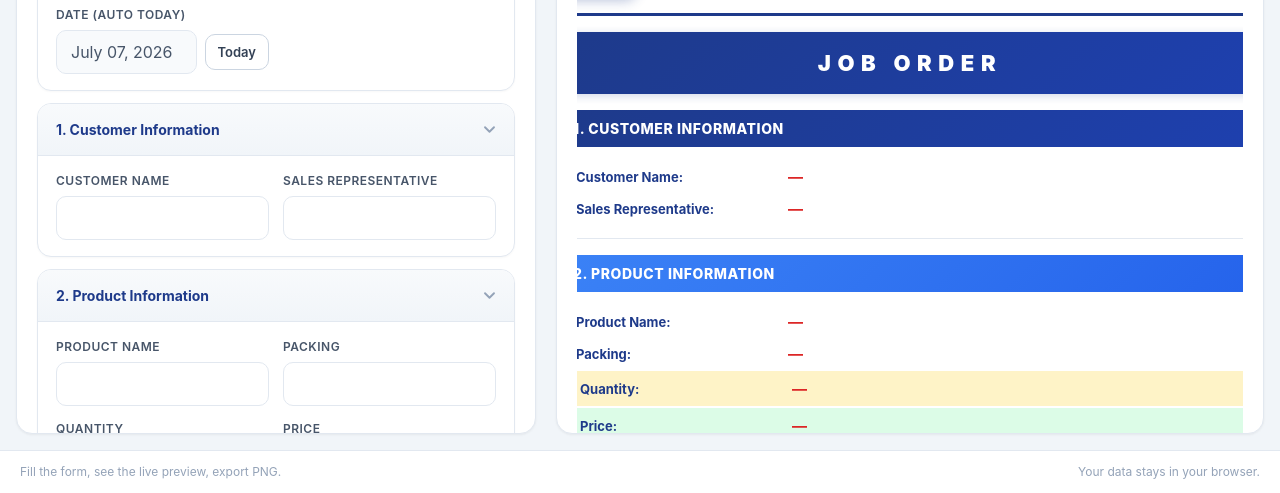
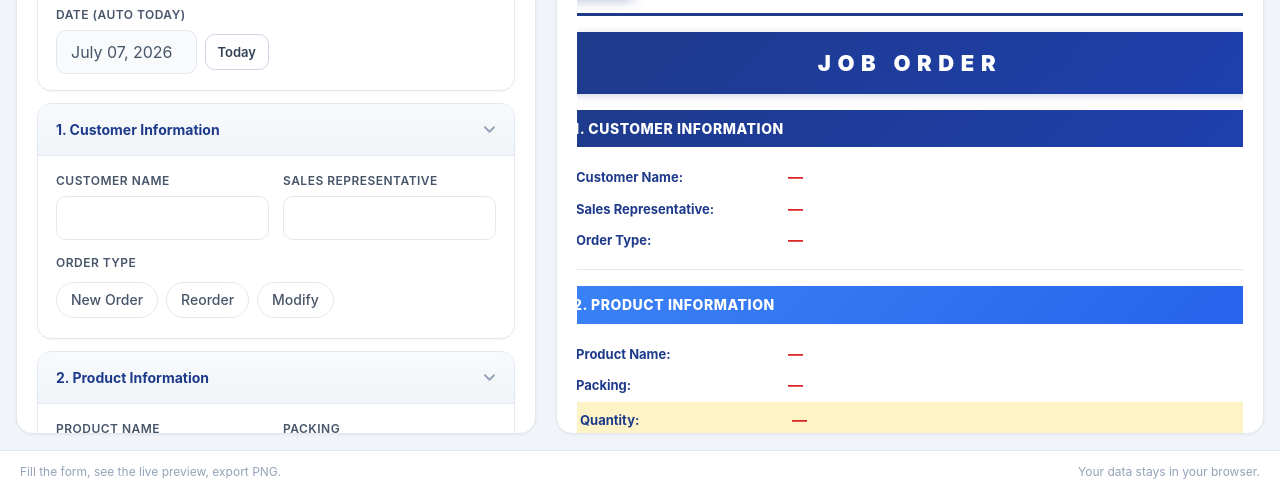
Before and after one commit to a7madabdelazim-hub/Cgc-job-order, a plain HTML site: page index.html in a window 1280 px wide. Shown: the part 321-814 px from the top of the page. Drawn offline with nearby package versions, Linux system fonts and the light colour scheme.

Commit message:
Update index.html

```diff
--- a/index.html
+++ b/index.html
@@ -484,6 +484,7 @@ var icons = {
 };
 
 /* ===================== CHIP OPTIONS ===================== */
+var ORDER_TYPE_OPTIONS = ['New Order', 'Reorder', 'Modify'];
 var MATERIAL_OPTIONS = ['FBB', 'GREY BACK', 'KRAFT'];
 var COLOR_OPTIONS = ['CMYK', 'Spcl Color'];  // for Outside/Inside (Printing)
 var WATER_BASE_OUT_OPTIONS = ['Glossy', 'Matte', 'Ultra Glossy'];
@@ -499,7 +500,7 @@ function createDefaultState() {
     company: { name: FIXED_COMPANY_NAME },
     jobOrderNo: JOB_ORDER_PREFIX + '00125',
     date: todaysDate(),
-    customer: { customerName: '', salesRepresentative: '' },
+    customer: { customerName: '', salesRepresentative: '', orderType: [] },
     product: {
       productName: '', packing: '', quantity: '', price: '',
       sizeL: '', sizeW: '', sizeH: '',
@@ -563,6 +564,13 @@ function toggleArrayValue(arr, value) {
   return arr.concat([value]);
 }
 
+// Single-select toggle: selecting a chip replaces the whole selection (used for Order Type)
+function toggleSingleSelect(arr, value) {
+  if (!Array.isArray(arr)) arr = [];
+  if (arr.indexOf(value) >= 0) return [];
+  return [value];
+}
+
 // Format chip array for display
 function formatChipArray(arr) {
   if (!Array.isArray(arr) || arr.length === 0) return '';
@@ -617,10 +625,11 @@ function esc(s) {
 }
 
 /* ===================== CHIPS RENDERING ===================== */
-function renderChips(path, options, selectedArr, rerenderOnChange) {
+function renderChips(path, options, selectedArr, rerenderOnChange, singleSelect) {
   var selected = Array.isArray(selectedArr) ? selectedArr : [];
   var html = '<div class="chip-group" data-chip-group="' + path + '"' +
-    (rerenderOnChange ? ' data-rerender="true"' : '') + '>';
+    (rerenderOnChange ? ' data-rerender="true"' : '') +
+    (singleSelect ? ' data-single="true"' : '') + '>';
   options.forEach(function(opt) {
     var isSelected = selected.indexOf(opt) >= 0;
     html += '<button type="button" class="chip' + (isSelected ? ' selected' : '') +
@@ -674,6 +683,10 @@ function renderForm() {
         <label class="form-label">Sales Representative</label>
         <input class="form-input" type="text" data-path="customer.salesRepresentative" value="${esc(d.customer.salesRepresentative)}">
       </div>
+      <div class="form-field full">
+        <label class="form-label">Order Type</label>
+        ${renderChips('customer.orderType', ORDER_TYPE_OPTIONS, d.customer.orderType, false, true)}
+      </div>
     </div>
   `);
 
@@ -686,27 +699,27 @@ function renderForm() {
       </div>
       <div class="form-field">
         <label class="form-label">Packing</label>
-        <input class="form-input" type="text" inputmode="numeric" data-path="product.packing" value="${esc(d.product.packing)}">
+        <input class="form-input" type="text" inputmode="decimal" data-path="product.packing" value="${esc(d.product.packing)}">
       </div>
       <div class="form-field">
         <label class="form-label">Quantity</label>
-        <input class="form-input" type="text" inputmode="numeric" data-path="product.quantity" value="${esc(d.product.quantity)}">
+        <input class="form-input" type="text" inputmode="decimal" data-path="product.quantity" value="${esc(d.product.quantity)}">
       </div>
       <div class="form-field">
         <label class="form-label">Price</label>
-        <input class="form-input" type="text" inputmode="numeric" data-path="product.price" value="${esc(d.product.price)}">
+        <input class="form-input" type="text" inputmode="decimal" data-path="product.price" value="${esc(d.product.price)}">
       </div>
       <div class="form-field">
-        <label class="form-label">Width (mm)</label>
-        <input class="form-input" type="text" inputmode="numeric" data-path="product.sizeL" value="${esc(d.product.sizeL)}">
+        <label class="form-label">Width</label>
+        <input class="form-input" type="text" inputmode="decimal" data-path="product.sizeL" value="${esc(d.product.sizeL)}">
       </div>
       <div class="form-field">
-        <label class="form-label">Length (mm)</label>
-        <input class="form-input" type="text" inputmode="numeric" data-path="product.sizeW" value="${esc(d.product.sizeW)}">
+        <label class="form-label">Length</label>
+        <input class="form-input" type="text" inputmode="decimal" data-path="product.sizeW" value="${esc(d.product.sizeW)}">
       </div>
       <div class="form-field">
-        <label class="form-label">Height (mm)</label>
-        <input class="form-input" type="text" inputmode="numeric" data-path="product.sizeH" value="${esc(d.product.sizeH)}">
+        <label class="form-label">Height</label>
+        <input class="form-input" type="text" inputmode="decimal" data-path="product.sizeH" value="${esc(d.product.sizeH)}">
       </div>
       <div class="form-field full">
         <label class="form-label">Material</label>
@@ -714,7 +727,7 @@ function renderForm() {
       </div>
       <div class="form-field">
         <label class="form-label">GSM</label>
-        <input class="form-input" type="text" inputmode="numeric" data-path="product.gsm" value="${esc(d.product.gsm)}">
+        <input class="form-input" type="text" inputmode="decimal" data-path="product.gsm" value="${esc(d.product.gsm)}">
       </div>
       <div class="form-field">
         <label class="form-label">Delivery Date</label>
@@ -906,18 +919,19 @@ function renderPreviewHTML(d) {
   // Section 1: Customer
   html += joSection('1. CUSTOMER INFORMATION', 'dark',
     row('Customer Name', d.customer.customerName) +
-    row('Sales Representative', d.customer.salesRepresentative)
+    row('Sales Representative', d.customer.salesRepresentative) +
+    row('Order Type', formatChipArray(d.customer.orderType))
   );
 
   // Section 2: Product — renamed labels: Width/Length/Height
   html += joSection('2. PRODUCT INFORMATION', 'light',
     row('Product Name', d.product.productName) +
-    row('Packing', d.product.packing) +
-    row('Quantity', d.product.quantity, false, 'amber') +
+    row('Packing', d.product.packing ? d.product.packing + ' PCS' : '') +
+    row('Quantity', d.product.quantity ? d.product.quantity + ' PCS' : '', false, 'amber') +
     row('Price', d.product.price, false, 'green') +
-    row('Width',  d.product.sizeL ? d.product.sizeL + ' mm' : '', false, true) +
-    row('Length', d.product.sizeW ? d.product.sizeW + ' mm' : '', false, true) +
-    row('Height', d.product.sizeH ? d.product.sizeH + ' mm' : '', false, true) +
+    row('Width',  d.product.sizeL, false, true) +
+    row('Length', d.product.sizeW, false, true) +
+    row('Height', d.product.sizeH, false, true) +
     row('Material', formatChipArray(d.product.material)) +
     row('GSM', d.product.gsm, false, 'purple') +
     row('Delivery Date', formatDeliveryDate(d.product.deliveryDate)) +
@@ -1096,13 +1110,14 @@ function attachListeners() {
         var value = chip.getAttribute('data-chip-value');
         var group = chip.closest('.chip-group');
         var rerender = group && group.getAttribute('data-rerender') === 'true';
+        var singleSelect = group && group.getAttribute('data-single') === 'true';
         if (path) {
           var currentArr = getValue(state, path);
-          var newArr = toggleArrayValue(currentArr, value);
+          var newArr = singleSelect ? toggleSingleSelect(currentArr, value) : toggleArrayValue(currentArr, value);
           state = setValue(state, path, newArr);
 
-          if (rerender) {
-            // Re-render form to show/hide Spcl Color inputs
+          if (rerender || singleSelect) {
+            // Re-render form to show/hide Spcl Color inputs, or refresh single-select chip states
             formContainer.innerHTML = renderForm();
           } else {
             // Just toggle the chip class
```
